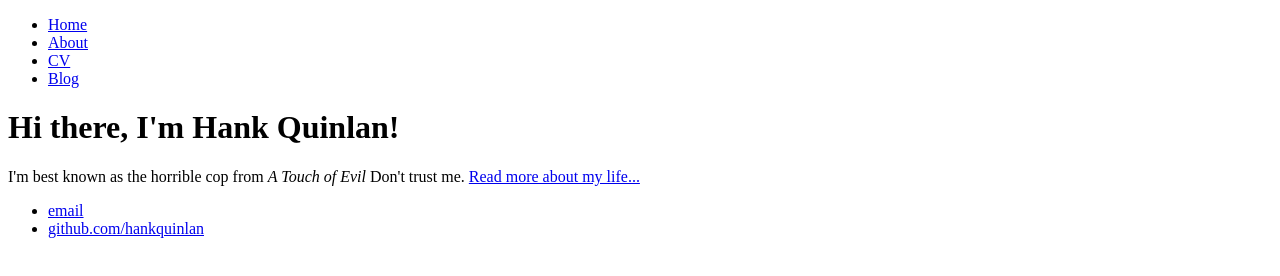
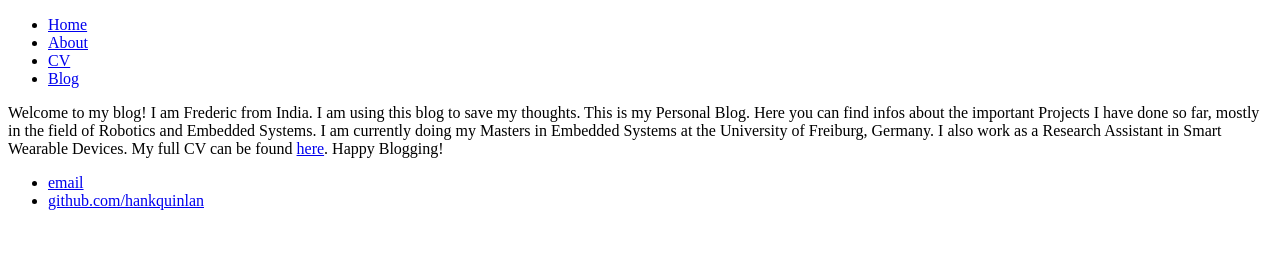
Before and after one commit to freddy7phil/freddy7phil.github.io, a plain HTML site: page index.html in a window 1280 px wide. Drawn offline with Linux system fonts and the light colour scheme.

Commit message:
Update index.html
Updated contents

```diff
--- a/index.html
+++ b/index.html
@@ -1,7 +1,7 @@
 <!DOCTYPE html>
 <html>
 	<head>
-		<title>Hank Quinlan, Horrible Cop</title>
+		<title>My Pensieve</title>
 	</head>
 	<body>
 		<nav>
@@ -14,8 +14,20 @@
 		</nav>
 		<div class="container">
     		<div class="blurb">
-        		<h1>Hi there, I'm Hank Quinlan!</h1>
-				<p>I'm best known as the horrible cop from <em>A Touch of Evil</em> Don't trust me. <a href="/about">Read more about my life...</a></p>
+
+				<p>Welcome to my blog! I am Frederic from India. I am using this blog to save my thoughts.
+
+This is my Personal Blog. Here you can find infos about the important Projects I have done so far, mostly in the field of Robotics and Embedded Systems.
+
+I am currently doing my Masters in Embedded Systems at the University of Freiburg, Germany.
+
+I also work as a Research Assistant in Smart Wearable Devices.
+
+My full CV can be found <a href="https://docs.google.com/document/d/1M7j-ZJdtFAemn8P0hSipeaJlgSE4UcrezVkQWHl1KtE/pub" target="_blank" rel="noopener">here</a>.
+
+Happy Blogging!
+
+ </p>
     		</div><!-- /.blurb -->
 		</div><!-- /.container -->
 		<footer>
```
